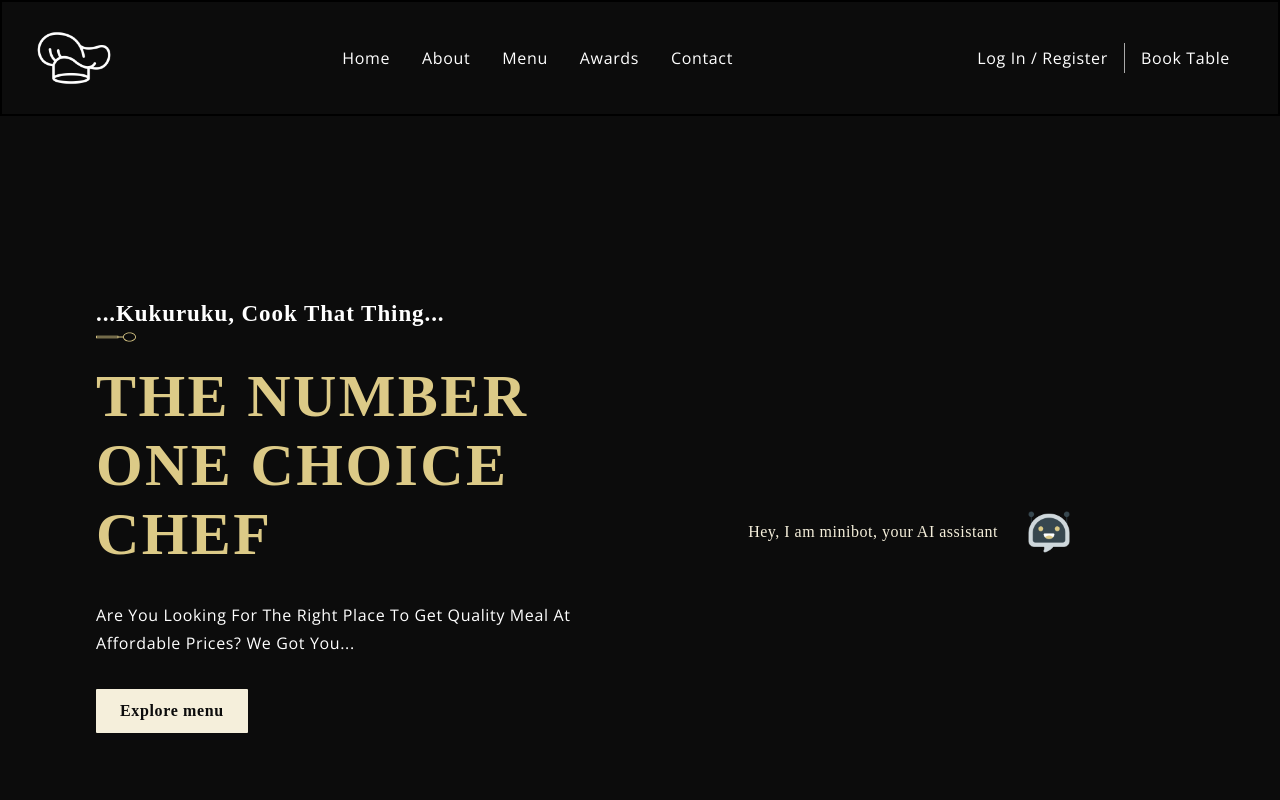
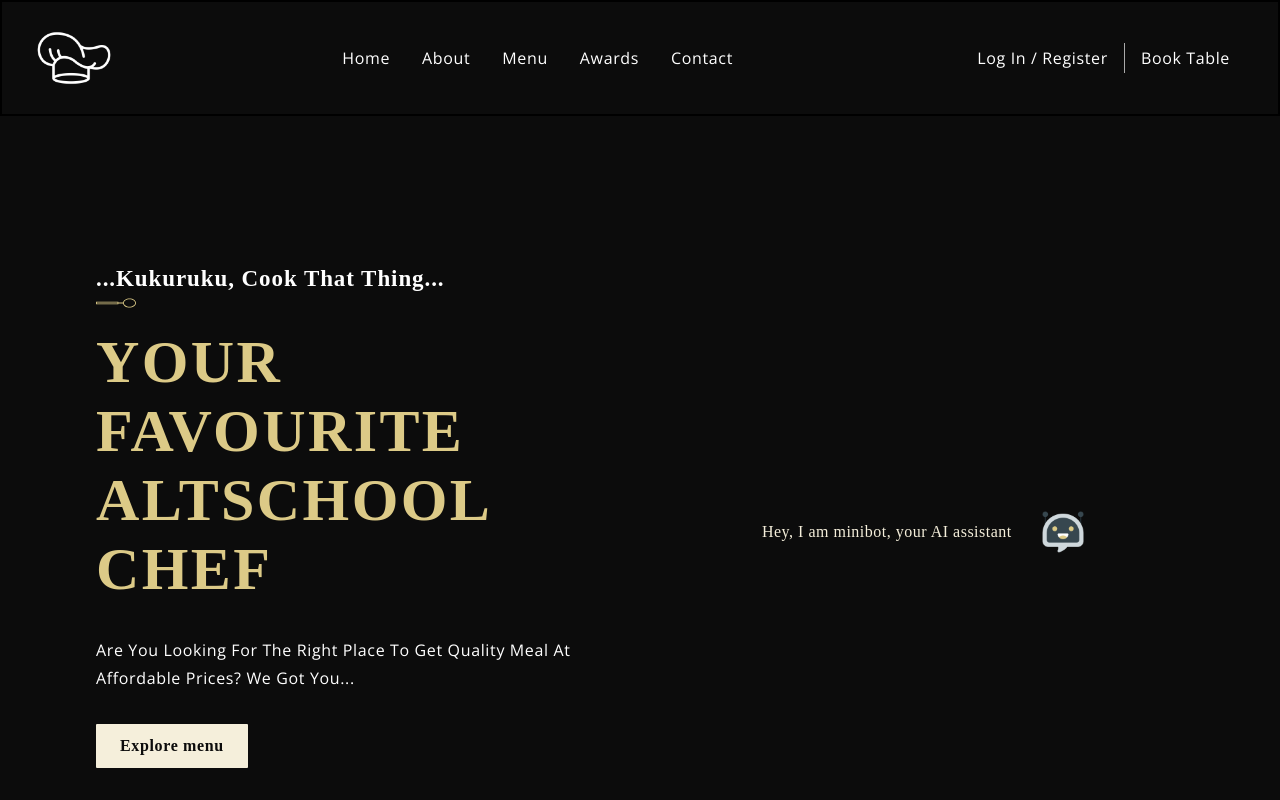
Before and after one commit to raphdoo/resto-frontend, a React (Create React App) app: page / in a window 1280 px wide. Shown: the top 800 px of the page. Built offline with nearby package versions, Linux system fonts and the light colour scheme; no server answers; a web font is replaced by a local one.

Commit message:
editted header component

```diff
--- a/src/container/Header/Header.jsx
+++ b/src/container/Header/Header.jsx
@@ -9,7 +9,7 @@ const Header = () => (
   <div className='app__header app__wrapper section__padding' id="home">
     <div className='app_wrapper_info'>
       <SubHeading title="...Kukuruku, cook that thing..."/>
-      <h1 className='app__header-h1' style={{marginTop: "1rem"}}>The Number One Choice Chef</h1>
+      <h1 className='app__header-h1' style={{marginTop: "1rem"}}>Your favourite AltSchool Chef</h1>
       <p className='p__opensans' style={{margin:"2rem 0"}}>Are you looking for the right place to get quality meal at affordable prices? We got you...</p>
       <button type='button' className='custom__button'>Explore menu</button>
     </div>
```
